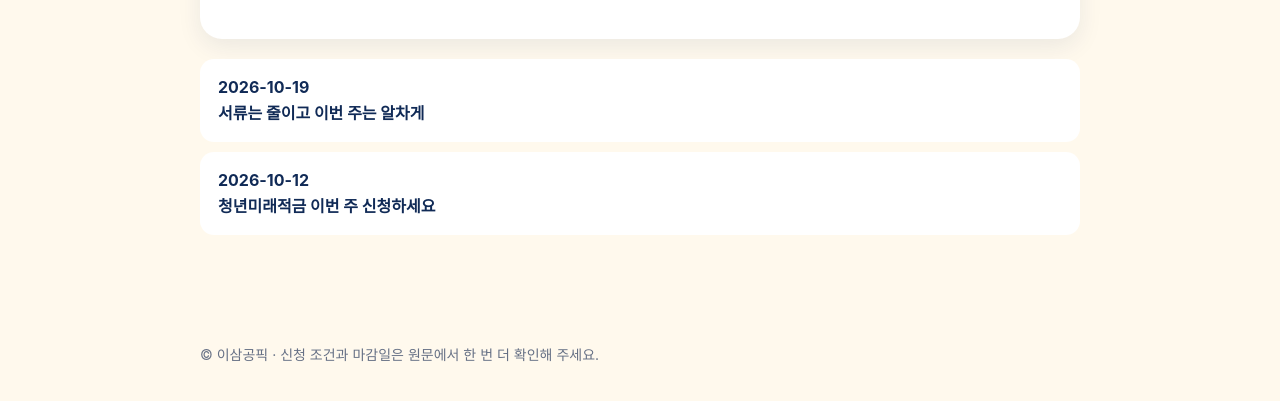
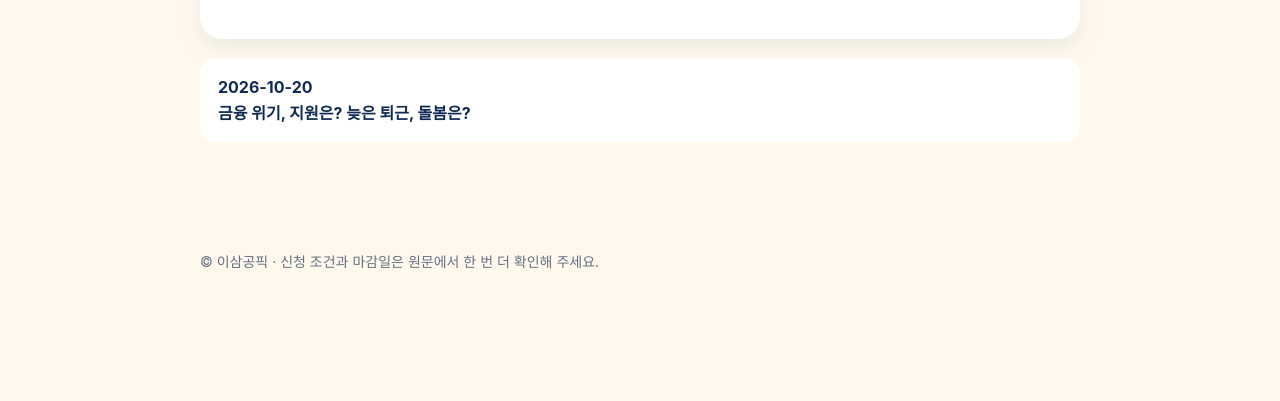
Before and after one commit to BY1502/2030-pick-links, a plain HTML site: page docs/index.html in a window 1280 px wide. Shown: the part 371-772 px from the top of the page. Drawn offline with Linux system fonts and the light colour scheme.

Commit message:
Publish verified daily pick for 2026-10-20

```diff
--- a/docs/index.html
+++ b/docs/index.html
@@ -4,7 +4,5 @@ header{background:var(--navy);color:white;padding:34px 20px}header .inner,main,f
 main{padding:34px 20px 70px}.hero,.topic,.notice{background:white;border-radius:22px;padding:26px;margin-bottom:20px;box-shadow:0 8px 24px rgba(16,42,86,.08)}
 .hero{border-top:8px solid var(--yellow)}h1{font-size:34px;line-height:1.3;margin:6px 0 10px}h2{font-size:25px;margin:0 0 10px}.meta,.source-meta{color:var(--muted);font-size:14px}.pill{display:inline-block;background:var(--yellow);color:var(--navy);font-weight:800;border-radius:99px;padding:5px 12px;margin-right:7px}.update{background:#e8f0ff}.points{padding-left:22px}.facts{background:#f5f7fb;border-radius:14px;padding:14px 16px;margin:15px 0}.sources{list-style:none;padding:0}.sources li{padding:10px 0;border-top:1px solid #e6eaf0}.sources a{color:#174ea6;font-weight:700;word-break:break-word}.archive-list a{display:block;background:white;margin:10px 0;padding:15px 18px;border-radius:14px;color:var(--navy);font-weight:750;text-decoration:none}
 .source-button{display:inline-block;margin-top:8px;padding:10px 16px;background:var(--navy);border-radius:10px;text-decoration:none}.sources a.source-button{color:white}.empty{background:white;padding:24px;border-radius:18px}.archive-list a:focus-visible,.source-button:focus-visible{outline:3px solid var(--yellow);outline-offset:4px}
-footer{padding:28px 20px 45px;color:var(--muted);font-size:14px}.status{font-weight:750;color:#207a52}@media(max-width:600px){h1{font-size:28px}.hero,.topic,.notice{padding:20px;border-radius:17px}}</style></head><body><header><div class="inner"><div class="brand">이삼공픽</div><div class="tagline">소식은 쉽게, 근거는 정확하게</div></div></header><main><section class="hero"><span class="pill">뉴스 · 청년 정책</span><h1>오늘의 출처</h1><p>인스타그램과 Threads에서 본 소식이 궁금하다면?<br>게시물 날짜를 골라 핵심 내용과 원문을 확인해 보세요.</p></section><div class="archive-list"><a href="archive/2026/10/19/index.html"><strong>2026-10-19</strong><br>서류는 줄이고
-이번 주는 알차게</a>
-<a href="archive/2026/10/12/index.html"><strong>2026-10-12</strong><br>청년미래적금
-이번 주 신청하세요</a></div></main><footer>© 이삼공픽 · 신청 조건과 마감일은 원문에서 한 번 더 확인해 주세요.</footer></body></html>
+footer{padding:28px 20px 45px;color:var(--muted);font-size:14px}.status{font-weight:750;color:#207a52}@media(max-width:600px){h1{font-size:28px}.hero,.topic,.notice{padding:20px;border-radius:17px}}</style></head><body><header><div class="inner"><div class="brand">이삼공픽</div><div class="tagline">소식은 쉽게, 근거는 정확하게</div></div></header><main><section class="hero"><span class="pill">뉴스 · 청년 정책</span><h1>오늘의 출처</h1><p>인스타그램과 Threads에서 본 소식이 궁금하다면?<br>게시물 날짜를 골라 핵심 내용과 원문을 확인해 보세요.</p></section><div class="archive-list"><a data-content-id="d15d88164f7080a3" href="archive/2026/10/20/index.html"><strong>2026-10-20</strong><br>금융 위기, 지원은?
+늦은 퇴근, 돌봄은?</a></div></main><footer>© 이삼공픽 · 신청 조건과 마감일은 원문에서 한 번 더 확인해 주세요.</footer></body></html>
```
